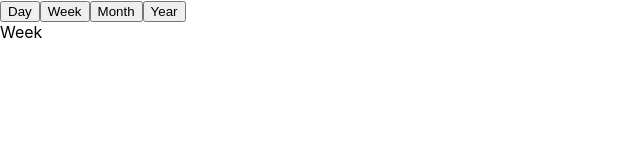
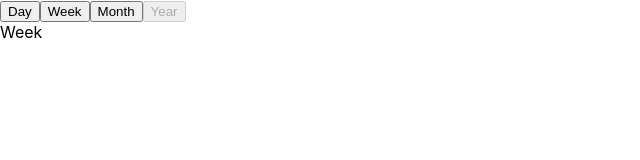
Before and after one commit to hwbrent/calendar, a React (Create React App) app: page / in a window 1280 px wide. Shown: the top 160 px of the page, without its empty margins (0-640 px from the left). Built offline with nearby package versions, Linux system fonts and the light colour scheme.

Commit message:
Add misc details related to YEAR calendar view

```diff
--- a/src/Calendar/Calendar.jsx
+++ b/src/Calendar/Calendar.jsx
@@ -10,9 +10,12 @@ export const TimetableContext = createContext();
 
 /**
  * An enum which maps each type of calendar view to its corresponding component.
+ * @readonly
+ * @enum {JSX.Element}
  * @property {JSX.Element} DAY - See {@link Day}.
  * @property {JSX.Element} WEEK - See {@link Week}.
  * @property {JSX.Element} MONTH - See {@link Month}.
+ * @property {JSX.Element} YEAR - See {@link Year}.
  */
 const Views = {
     DAY: <Day/>,
@@ -22,9 +25,10 @@ const Views = {
 };
 
 /**
+ * Provides a set of buttons which can be clicked to set the view format of the calendar.
  *
  * @param {object} props
- * @param {Function} props.onClick
+ * @param {() => setView} props.onClick
  */
 function ViewButtons(props) {
     return (
@@ -32,7 +36,7 @@ function ViewButtons(props) {
             <button type='button' value="DAY" onClick={props.onClick}>Day</button>
             <button type='button' value="WEEK" onClick={props.onClick}>Week</button>
             <button type='button' value="MONTH" onClick={props.onClick}>Month</button>
-            <button type='button' value="YEAR" onClick={props.onClick}>Year</button>
+            <button type='button' value="YEAR" onClick={props.onClick} disabled>Year</button>
         </div>
     );
 }
```
